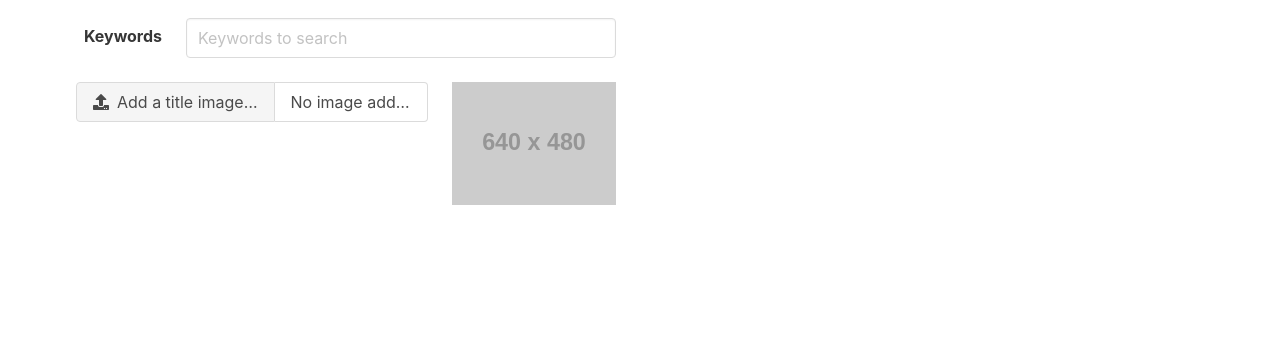
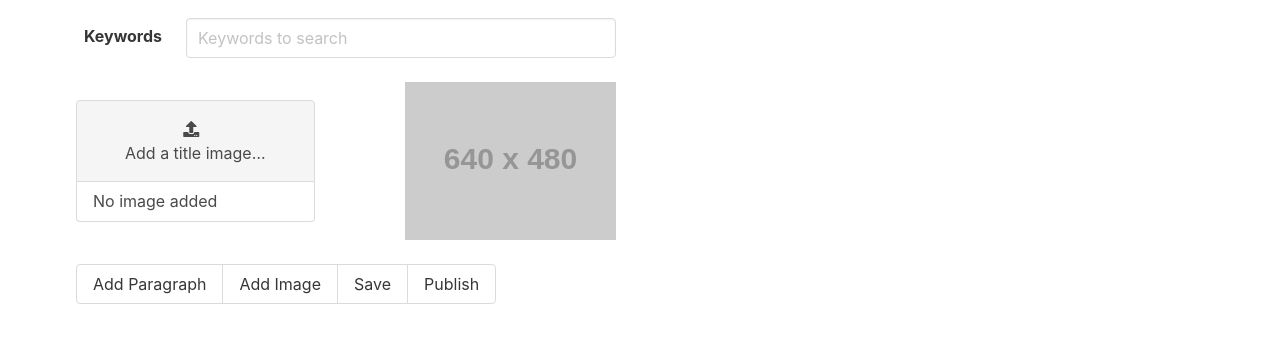
Before and after one commit to bushblade/Bulma-Vue-blog-app, a Vue app: page /new-blog in a window 1280 px wide. Shown: the part 334-676 px from the top of the page. Built offline with nearby package versions, Linux system fonts and the light colour scheme; no server answers.

Commit message:
controls added

```diff
--- /dev/null
+++ b/src/components/NewBlog/Controls.vue
@@ -0,0 +1,36 @@
+<template>
+  <div class="column is-12">
+    <div class="buttons has-addons">
+      <span class="button" v-for="(btn,indx) of controls"
+       :key="indx"
+       @click="btn.fn"
+       >{{ btn.text }}</span>
+    </div>
+  </div>
+</template>
+
+<script>
+  export default {
+    name: 'Controls',
+    data() {
+      return {
+        controls: [{
+          text: 'Add Paragraph',
+          fn: () => this.$store.commit('addField', 'p')
+        },
+        {
+          text: 'Add Image',
+          fn: () => this.$store.commit('addField', 'i')
+        },
+        {
+          text: 'Save',
+          fn: () => console.log('save clicked')
+        },
+        {
+          text: 'Publish',
+          fn: () => console.log(this.$store.state.newBlog.content)
+        }]
+      }
+    }
+  }
+</script>
--- a/src/components/NewBlog/TitleImageInput.vue
+++ b/src/components/NewBlog/TitleImageInput.vue
@@ -1,8 +1,8 @@
 <template>
   <div class="column">
-    <div class="columns is-multiline">
-      <div class="column is-8">
-        <div class="file has-name is-fullwidth" :class="validClass">
+    <div class="columns is-multiline is-vcentered is-mobile">
+      <div class="column is-7">
+        <div class="file has-name is-boxed" :class="validClass">
           <label class="file-label">
             <input class="file-input" type="file" @input="addTitleImage">
             <span class="file-cta">
@@ -20,9 +20,9 @@
         </div>
         <p v-if="titleImage.feedback" class="help is-danger">{{ titleImage.feedback }}</p>
       </div>
-      <div class="column is-4">
+      <div class="column is-5">
         <figure class="image is-4by3">
-          <img :src="titleImage.preview">
+          <img class="preview-thumbnail" :src="titleImage.preview">
         </figure>
       </div>
     </div>
@@ -53,6 +53,8 @@
 </script>
 
 <style>
-
+  .preview-thumbnail {
+    object-fit: cover;
+  }
 
 </style>
--- a/src/storeModules/newBlog.js
+++ b/src/storeModules/newBlog.js
@@ -49,6 +49,20 @@ export const newBlog = {
         state.titleImage.feedback = 'Images must be 500kb or less'
         state.titleImage.preview = 'https://via.placeholder.com/640x480'
       }
+    },
+    addField: (state, payload) => {
+      if (payload === 'p') {
+        state.content.push({
+          type: 'text',
+          value: null
+        })
+      } else {
+        state.content.push({
+          type: 'image',
+          src: null,
+          feedBack: null
+        })
+      }
     }
   },
   actions: {
--- a/src/views/NewBlog.vue
+++ b/src/views/NewBlog.vue
@@ -11,6 +11,7 @@
         <AuthorDateTitle />
         <Keywords />
         <TitleImageInput />
+        <Controls />
       </div>
       <div class="column is-half preview">
 
@@ -23,6 +24,7 @@
   import AuthorDateTitle from '@/components/NewBlog/AuthorDateTitle'
   import TitleImageInput from '@/components/NewBlog/TitleImageInput'
   import Keywords from '@/components/NewBlog/Keywords'
+  import Controls from '@/components/NewBlog/Controls'
 
   export default {
     name: 'NewBlog',
@@ -34,7 +36,8 @@
     components: {
       AuthorDateTitle,
       TitleImageInput,
-      Keywords
+      Keywords,
+      Controls
     },
     computed: {
       titleImagePreview() {
```
